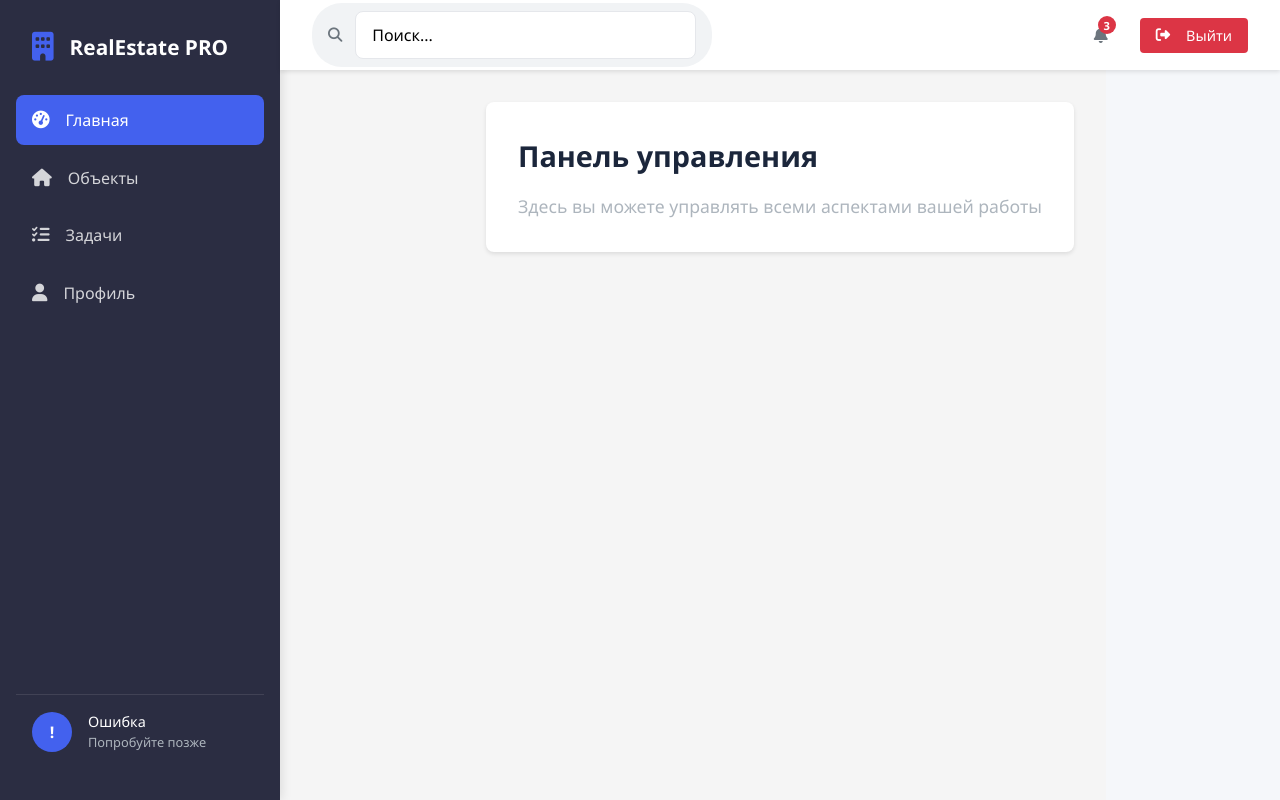
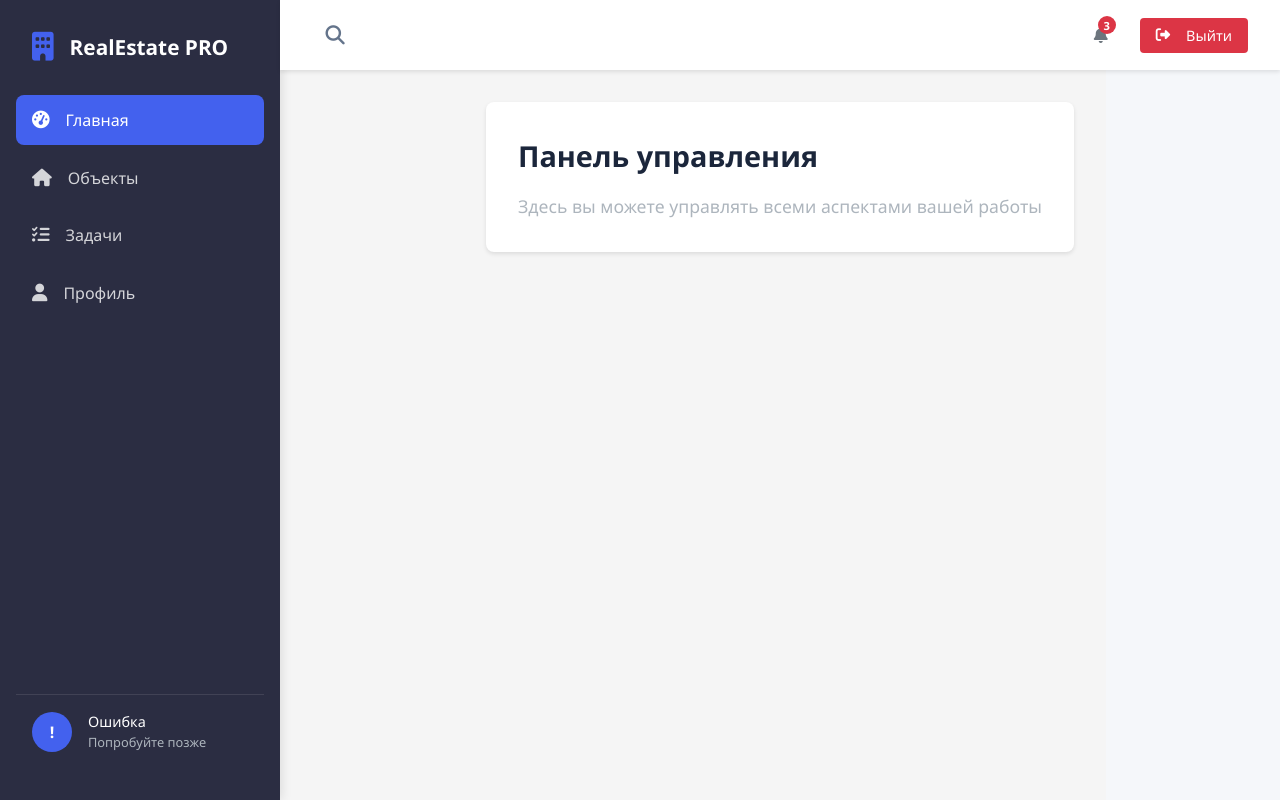
Before and after one commit to SerUKalinin/frontend, a React (Vite) app: page /dashboard in a window 1280 px wide. Built offline with nearby package versions, Linux system fonts and the light colour scheme; no server answers; sample sign-in values are in the browser's storage.

Commit message:
Доработка поиска

```diff
--- a/src/components/Header/SearchBar.css
+++ b/src/components/Header/SearchBar.css
@@ -1,40 +1,125 @@
-.search-bar {
+.search-wrapper {
+    position: relative;
+    width: 40px;
+    height: 40px;
+    transition: width 0.3s cubic-bezier(0.4, 0, 0.2, 1);
     display: flex;
     align-items: center;
-    background: #f1f3f5;
-    border-radius: 30px;
-    padding: 0.5rem 1rem;
-    width: 100%;
-    max-width: 400px;
-    transition: all 0.3s;
 }
 
-.search-bar:focus-within {
-    background: white;
-    box-shadow: 0 0 0 2px var(--primary, #4361ee);
+.search-wrapper.open {
+    width: 300px;
 }
 
-.search-icon {
-    color: #6c757d;
-    margin-right: 0.8rem;
-    font-size: 0.9rem;
+.search-trigger {
+    position: relative;
+    background: none;
+    border: none;
+    outline: none;
+    width: 40px;
+    height: 40px;
+    display: flex;
+    align-items: center;
+    justify-content: center;
+    cursor: pointer;
+    color: #64748b;
+    font-size: 1.2rem;
+    transition: all 0.3s ease;
+    z-index: 2;
+    flex-shrink: 0;
+}
+
+.search-trigger:hover {
+    color: #4361ee;
+}
+
+.search-trigger:focus {
+    outline: none;
+}
+
+.search-trigger.active {
+    color: #4361ee;
+}
+
+.search-popup {
+    flex: 1;
+    height: 40px;
+    opacity: 0;
+    visibility: hidden;
+    transition: all 0.3s cubic-bezier(0.4, 0, 0.2, 1);
+    display: flex;
+    align-items: center;
+    margin-left: 8px;
+}
+
+.search-popup.open {
+    opacity: 1;
+    visibility: visible;
+}
+
+.search-form {
+    position: relative;
+    display: flex;
+    align-items: center;
+    width: 100%;
+    height: 100%;
+    background: #f1f5f9;
+    border-radius: 8px;
+    transition: all 0.3s ease;
+}
+
+.search-form:focus-within {
+    background: #e2e8f0;
+    box-shadow: 0 2px 4px rgba(0, 0, 0, 0.05);
 }
 
 .search-input {
     border: none;
     background: transparent;
+    padding: 0 36px 0 16px;
     width: 100%;
+    height: 100%;
+    font-size: 0.95rem;
+    color: #1e293b;
+}
+
+.search-input:focus {
     outline: none;
-    font-size: 0.9rem;
-    color: #495057;
 }
 
 .search-input::placeholder {
-    color: #adb5bd;
+    color: #94a3b8;
+}
+
+.clear-button {
+    position: absolute;
+    right: 8px;
+    top: 50%;
+    transform: translateY(-50%);
+    background: none;
+    border: none;
+    padding: 4px;
+    width: 24px;
+    height: 24px;
+    display: flex;
+    align-items: center;
+    justify-content: center;
+    cursor: pointer;
+    color: #94a3b8;
+    border-radius: 4px;
+    transition: all 0.2s ease;
+}
+
+.clear-button:hover {
+    background: rgba(0, 0, 0, 0.05);
+    color: #ef4444;
 }
 
 @media (max-width: 576px) {
-    .search-bar {
-        max-width: none;
+    .search-wrapper.open {
+        position: absolute;
+        left: 1rem;
+        right: 1rem;
+        width: calc(100% - 2rem);
     }
 }
--- a/src/components/Header/SearchBar.jsx
+++ b/src/components/Header/SearchBar.jsx
@@ -1,26 +1,73 @@
-import React, { useState } from 'react';
+import React, { useState, useRef, useEffect } from 'react';
 import './SearchBar.css';
 
 const SearchBar = () => {
+    const [isOpen, setIsOpen] = useState(false);
     const [searchQuery, setSearchQuery] = useState('');
+    const searchRef = useRef(null);
+    const inputRef = useRef(null);
+
+    useEffect(() => {
+        const handleClickOutside = (event) => {
+            if (searchRef.current && !searchRef.current.contains(event.target)) {
+                setIsOpen(false);
+            }
+        };
+
+        document.addEventListener('mousedown', handleClickOutside);
+        return () => document.removeEventListener('mousedown', handleClickOutside);
+    }, []);
+
+    useEffect(() => {
+        if (isOpen && inputRef.current) {
+            inputRef.current.focus();
+        }
+    }, [isOpen]);
 
     const handleSearch = (e) => {
         e.preventDefault();
+        if (searchQuery.trim()) {
+            console.log('Поисковый запрос:', searchQuery);
             // Здесь будет логика поиска
-        console.log('Поисковый запрос:', searchQuery);
+        }
+    };
+
+    const toggleSearch = () => {
+        setIsOpen(!isOpen);
     };
 
     return (
-        <form className="search-bar" onSubmit={handleSearch}>
-            <i className="fas fa-search search-icon"></i>
+        <div ref={searchRef} className={`search-wrapper ${isOpen ? 'open' : ''}`}>
+            <button
+                type="button"
+                className={`search-trigger ${isOpen ? 'active' : ''}`}
+                onClick={toggleSearch}
+            >
+                <i className="fas fa-search"></i>
+            </button>
+
+            <div className={`search-popup ${isOpen ? 'open' : ''}`}>
+                <form className="search-form" onSubmit={handleSearch}>
                     <input
+                        ref={inputRef}
                         type="text"
                         placeholder="Поиск..."
                         value={searchQuery}
                         onChange={(e) => setSearchQuery(e.target.value)}
                         className="search-input"
                     />
+                    {searchQuery && (
+                        <button
+                            type="button"
+                            className="clear-button"
+                            onClick={() => setSearchQuery('')}
+                        >
+                            <i className="fas fa-times"></i>
+                        </button>
+                    )}
                 </form>
+            </div>
+        </div>
     );
 };
 
```
Lines whose indentation alone changed are shown as unchanged.
